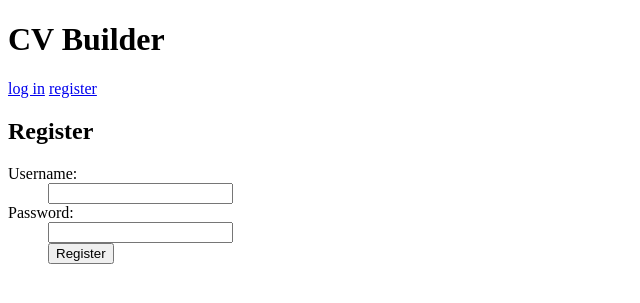
After one commit to deouron/CV_builder, a Flask app: page /register in a window 1280 px wide. The commit adds this page. Shown: the top 303 px of the page, without its empty margins (0-640 px from the left). Run offline with Flask 2, Linux system fonts and the light colour scheme.

Commit message:
add register form

```diff
--- a/app.py
+++ b/app.py
@@ -94,10 +94,21 @@ def login():
     return render_template('login.html', error=error)
 
 
+@app.route('/register', methods=['GET', 'POST'])
+def register():
+    if request.method == 'POST':
+        app.config['USERNAME'] = request.form['username']
+        app.config['PASSWORD'] = request.form['password']
+        session['logged_in'] = True
+        flash('New account was created. You were logged in')
+        return redirect(url_for('show_entries'))
+    return render_template('register.html')
+
+
 @app.route('/logout')
 def logout():
     session.pop('logged_in', None)
-    flash('You were logged out, wow')
+    flash('You were logged out')
     return redirect(url_for('hello_page'))
 
 
--- a/templates/layout.html
+++ b/templates/layout.html
@@ -8,7 +8,8 @@
 <div class=metanav>
 
 {% if not session.logged_in %}
-    <a href="{{ url_for('login') }}">log in</a> {% else %}
+    <a href="{{ url_for('login') }}">log in</a>
+    <a href="{{ url_for('register') }}">register</a> {% else %}
     <a href="{{ url_for('logout') }}">log out</a> {% endif %}
 
 </div>
--- /dev/null
+++ b/templates/register.html
@@ -0,0 +1,20 @@
+{% extends "layout.html" %}
+{% block body %}
+
+<h2>Register</h2>
+
+{% if error %}
+    <p class=error><strong>Error:</strong> {{ error }}
+{% endif %}
+
+<form action="{{ url_for('register') }}" method=post>
+<dl>
+<dt>Username:
+<dd><input type=text name=username>
+<dt>Password:
+<dd><input type=password name=password>
+<dd><input type=submit value=Register>
+</dl>
+</form>
+
+{% endblock %}
```
